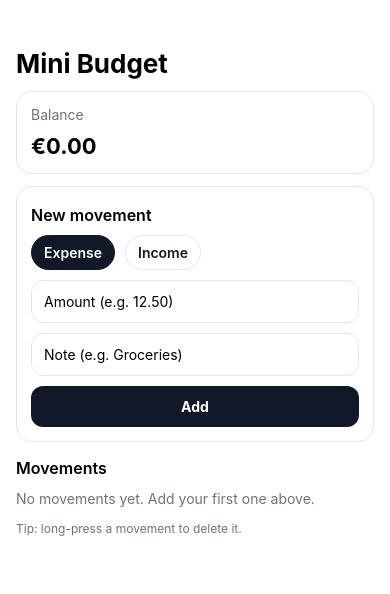
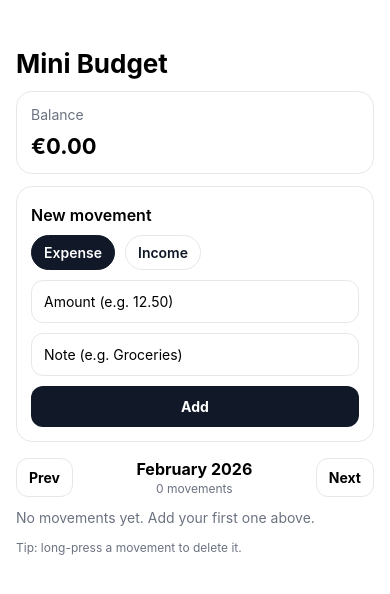
Before and after one commit to guiverga-ei/mini-budget-app, a React Native app: screen / in a window 390 px wide. Shown: the top 594 px of the page. Built offline with nearby package versions, Linux system fonts and the light colour scheme.

Commit message:
feat: add monthly filter with statement-like navigation

```diff
--- a/src/screens/HomeScreen.tsx
+++ b/src/screens/HomeScreen.tsx
@@ -7,6 +7,7 @@ import {
   FlatList,
   StyleSheet,
   Alert,
+  Modal,
 } from "react-native";
 
 import type { Movement, MovementType } from "../types/movement";
@@ -31,6 +32,29 @@ function parseAmount(input: string): number | null {
   return Math.round(n * 100) / 100;
 }
 
+function monthKeyFromISO(dateISO: string): string {
+  // dateISO is "YYYY-MM-DD" -> monthKey "YYYY-MM"
+  return dateISO.slice(0, 7);
+}
+
+function startOfMonth(d: Date): Date {
+  return new Date(d.getFullYear(), d.getMonth(), 1);
+}
+
+function addMonths(d: Date, delta: number): Date {
+  return new Date(d.getFullYear(), d.getMonth() + delta, 1);
+}
+
+function monthKeyFromDate(d: Date): string {
+  const y = d.getFullYear();
+  const m = String(d.getMonth() + 1).padStart(2, "0");
+  return `${y}-${m}`;
+}
+
+function monthLabel(d: Date): string {
+  return new Intl.DateTimeFormat("en-GB", { month: "long", year: "numeric" }).format(d);
+}
+
 export default function HomeScreen() {
   const [items, setItems] = useState<Movement[]>([]);
   const [loading, setLoading] = useState(true);
@@ -39,6 +63,18 @@ export default function HomeScreen() {
   const [type, setType] = useState<MovementType>("EXPENSE");
   const [amountText, setAmountText] = useState("");
   const [note, setNote] = useState("");
+
+  // edit modal state
+  const [editOpen, setEditOpen] = useState(false);
+  const [editing, setEditing] = useState<Movement | null>(null);
+
+  // edit form fields
+  const [editType, setEditType] = useState<MovementType>("EXPENSE");
+  const [editAmountText, setEditAmountText] = useState("");
+  const [editNote, setEditNote] = useState("");
+
+    // month filter (statement-like)
+  const [monthCursor, setMonthCursor] = useState<Date>(() => startOfMonth(new Date()));
 
   useEffect(() => {
     (async () => {
@@ -49,20 +85,30 @@ export default function HomeScreen() {
     })();
   }, []);
 
-  const balance = useMemo(() => {
+    const activeMonthKey = useMemo(() => monthKeyFromDate(monthCursor), [monthCursor]);
+
+  const filteredItems = useMemo(() => {
+    return items.filter((m) => monthKeyFromISO(m.date) === activeMonthKey);
+  }, [items, activeMonthKey]);
+
+    const balance = useMemo(() => {
     let sum = 0;
-    for (const m of items) {
+    for (const m of filteredItems) {
       sum += m.type === "INCOME" ? m.amount : -m.amount;
     }
     return Math.round(sum * 100) / 100;
-  }, [items]);
+  }, [filteredItems]);
+
 
   async function addMovement() {
     const amount = parseAmount(amountText);
     const cleanNote = note.trim();
 
     if (!amount) {
-      Alert.alert("Invalid amount", "Enter a value greater than 0 (e.g. 12.50).");
+      Alert.alert(
+        "Invalid amount",
+        "Enter a value greater than 0 (e.g. 12.50).",
+      );
       return;
     }
     if (!cleanNote) {
@@ -90,6 +136,58 @@ export default function HomeScreen() {
     }
   }
 
+  function openEdit(item: Movement) {
+    setEditing(item);
+    setEditType(item.type);
+    setEditAmountText(String(item.amount));
+    setEditNote(item.note);
+    setEditOpen(true);
+  }
+
+  function closeEdit() {
+    setEditOpen(false);
+    setEditing(null);
+    setEditAmountText("");
+    setEditNote("");
+    setEditType("EXPENSE");
+  }
+
+  async function saveEdit() {
+    if (!editing) return;
+
+    const amount = parseAmount(editAmountText);
+    const cleanNote = editNote.trim();
+
+    if (!amount) {
+      Alert.alert(
+        "Invalid amount",
+        "Enter a value greater than 0 (e.g. 12.50).",
+      );
+      return;
+    }
+    if (!cleanNote) {
+      Alert.alert("Note required", "Add a short description (e.g. Groceries).");
+      return;
+    }
+
+    const updated: Movement = {
+      ...editing,
+      type: editType,
+      amount,
+      note: cleanNote,
+    };
+
+    const next = items.map((x) => (x.id === editing.id ? updated : x));
+    setItems(next);
+
+    try {
+      await saveMovements(next);
+      closeEdit();
+    } catch {
+      Alert.alert("Error", "Could not save data locally.");
+    }
+  }
+
   async function removeMovement(id: string) {
     const next = items.filter((x) => x.id !== id);
     setItems(next);
@@ -103,7 +201,11 @@ export default function HomeScreen() {
   function confirmRemove(id: string) {
     Alert.alert("Delete movement", "Are you sure?", [
       { text: "Cancel", style: "cancel" },
-      { text: "Delete", style: "destructive", onPress: () => removeMovement(id) },
+      {
+        text: "Delete",
+        style: "destructive",
+        onPress: () => removeMovement(id),
+      },
     ]);
   }
 
@@ -124,7 +226,12 @@ export default function HomeScreen() {
             onPress={() => setType("EXPENSE")}
             style={[styles.chip, type === "EXPENSE" && styles.chipActive]}
           >
-            <Text style={[styles.chipText, type === "EXPENSE" && styles.chipTextActive]}>
+            <Text
+              style={[
+                styles.chipText,
+                type === "EXPENSE" && styles.chipTextActive,
+              ]}
+            >
               Expense
             </Text>
           </Pressable>
@@ -133,7 +240,12 @@ export default function HomeScreen() {
             onPress={() => setType("INCOME")}
             style={[styles.chip, type === "INCOME" && styles.chipActive]}
           >
-            <Text style={[styles.chipText, type === "INCOME" && styles.chipTextActive]}>
+            <Text
+              style={[
+                styles.chipText,
+                type === "INCOME" && styles.chipTextActive,
+              ]}
+            >
               Income
             </Text>
           </Pressable>
@@ -159,23 +271,53 @@ export default function HomeScreen() {
         </Pressable>
       </View>
 
-      <Text style={styles.sectionTitle}>Movements</Text>
+
+
+            <View style={styles.monthHeader}>
+        <Pressable
+          onPress={() => setMonthCursor((d) => addMonths(d, -1))}
+          style={styles.monthBtn}
+        >
+          <Text style={styles.monthBtnText}>Prev</Text>
+        </Pressable>
+
+        <View style={styles.monthCenter}>
+          <Text style={styles.monthTitle}>{monthLabel(monthCursor)}</Text>
+          <Text style={styles.monthSub}>
+            {filteredItems.length} movement{filteredItems.length === 1 ? "" : "s"}
+          </Text>
+        </View>
+
+        <Pressable
+          onPress={() => setMonthCursor((d) => addMonths(d, +1))}
+          style={styles.monthBtn}
+        >
+          <Text style={styles.monthBtnText}>Next</Text>
+        </Pressable>
+      </View>
+
 
       {loading ? (
         <Text style={styles.muted}>Loading…</Text>
       ) : items.length === 0 ? (
-        <Text style={styles.muted}>No movements yet. Add your first one above.</Text>
-      ) : (
+  <Text style={styles.muted}>No movements yet. Add your first one above.</Text>
+) : filteredItems.length === 0 ? (
+  <Text style={styles.muted}>No movements in this month.</Text>
+) : (
         <FlatList
-          data={items}
+          data={filteredItems}
           keyExtractor={(x) => x.id}
           contentContainerStyle={{ paddingBottom: 24 }}
           renderItem={({ item }) => {
             const isIncome = item.type === "INCOME";
             return (
               <Pressable
+                onPress={() => openEdit(item)}
                 onLongPress={() => confirmRemove(item.id)}
-                style={[styles.item, isIncome ? styles.itemIncome : styles.itemExpense]}
+                style={[
+                  styles.item,
+                  isIncome ? styles.itemIncome : styles.itemExpense,
+                ]}
               >
                 <View style={{ flex: 1 }}>
                   <Text style={styles.itemNote}>{item.note}</Text>
@@ -192,6 +334,76 @@ export default function HomeScreen() {
       )}
 
       <Text style={styles.hint}>Tip: long-press a movement to delete it.</Text>
+
+      <Modal visible={editOpen} animationType="slide" transparent>
+        <View style={styles.modalOverlay}>
+          <View style={styles.modalCard}>
+            <Text style={styles.modalTitle}>Edit movement</Text>
+
+            <View style={styles.row}>
+              <Pressable
+                onPress={() => setEditType("EXPENSE")}
+                style={[
+                  styles.chip,
+                  editType === "EXPENSE" && styles.chipActive,
+                ]}
+              >
+                <Text
+                  style={[
+                    styles.chipText,
+                    editType === "EXPENSE" && styles.chipTextActive,
+                  ]}
+                >
+                  Expense
+                </Text>
+              </Pressable>
+
+              <Pressable
+                onPress={() => setEditType("INCOME")}
+                style={[
+                  styles.chip,
+                  editType === "INCOME" && styles.chipActive,
+                ]}
+              >
+                <Text
+                  style={[
+                    styles.chipText,
+                    editType === "INCOME" && styles.chipTextActive,
+                  ]}
+                >
+                  Income
+                </Text>
+              </Pressable>
+            </View>
+
+            <TextInput
+              value={editAmountText}
+              onChangeText={setEditAmountText}
+              placeholder="Amount (e.g. 12.50)"
+              keyboardType="decimal-pad"
+              style={styles.input}
+            />
+
+            <TextInput
+              value={editNote}
+              onChangeText={setEditNote}
+              placeholder="Note (e.g. Groceries)"
+              style={styles.input}
+            />
+
+            <View style={styles.modalButtons}>
+              <Pressable onPress={closeEdit} style={styles.secondaryBtn}>
+                <Text style={styles.secondaryBtnText}>Cancel</Text>
+              </Pressable>
+
+              <Pressable onPress={saveEdit} style={styles.primaryBtn}>
+                <Text style={styles.primaryBtnText}>Save</Text>
+              </Pressable>
+            </View>
+          </View>
+        </View>
+      </Modal>
+
     </View>
   );
 }
@@ -254,7 +466,7 @@ const styles = StyleSheet.create({
     gap: 12,
     marginBottom: 10,
   },
-  itemIncome: { backgroundColor: "#ecfdf5" },  // soft green
+  itemIncome: { backgroundColor: "#ecfdf5" }, // soft green
   itemExpense: { backgroundColor: "#fef2f2" }, // soft red
 
   itemNote: { fontSize: 15, fontWeight: "600" },
@@ -262,4 +474,52 @@ const styles = StyleSheet.create({
   itemAmount: { fontWeight: "800" },
 
   hint: { color: "#6b7280", fontSize: 12, marginTop: 2 },
+
+    modalOverlay: {
+    flex: 1,
+    backgroundColor: "rgba(0,0,0,0.35)",
+    justifyContent: "flex-end",
+  },
+  modalCard: {
+    backgroundColor: "#ffffff",
+    padding: 16,
+    borderTopLeftRadius: 18,
+    borderTopRightRadius: 18,
+    borderWidth: 1,
+    borderColor: "#e5e7eb",
+    gap: 12,
+  },
+  modalTitle: { fontSize: 18, fontWeight: "700" },
+  modalButtons: { flexDirection: "row", gap: 12, marginTop: 6 },
+  secondaryBtn: {
+    flex: 1,
+    padding: 12,
+    borderRadius: 12,
+    alignItems: "center",
+    borderWidth: 1,
+    borderColor: "#e5e7eb",
+  },
+  secondaryBtnText: { fontWeight: "700" },
+
+    monthHeader: {
+    flexDirection: "row",
+    alignItems: "center",
+    justifyContent: "space-between",
+    gap: 12,
+    marginTop: 4,
+  },
+  monthBtn: {
+    paddingVertical: 10,
+    paddingHorizontal: 12,
+    borderRadius: 12,
+    borderWidth: 1,
+    borderColor: "#e5e7eb",
+    backgroundColor: "#ffffff",
+  },
+  monthBtnText: { fontWeight: "700" },
+  monthCenter: { flex: 1, alignItems: "center" },
+  monthTitle: { fontSize: 16, fontWeight: "700" },
+  monthSub: { color: "#6b7280", marginTop: 2, fontSize: 12 },
+
+
 });
```
